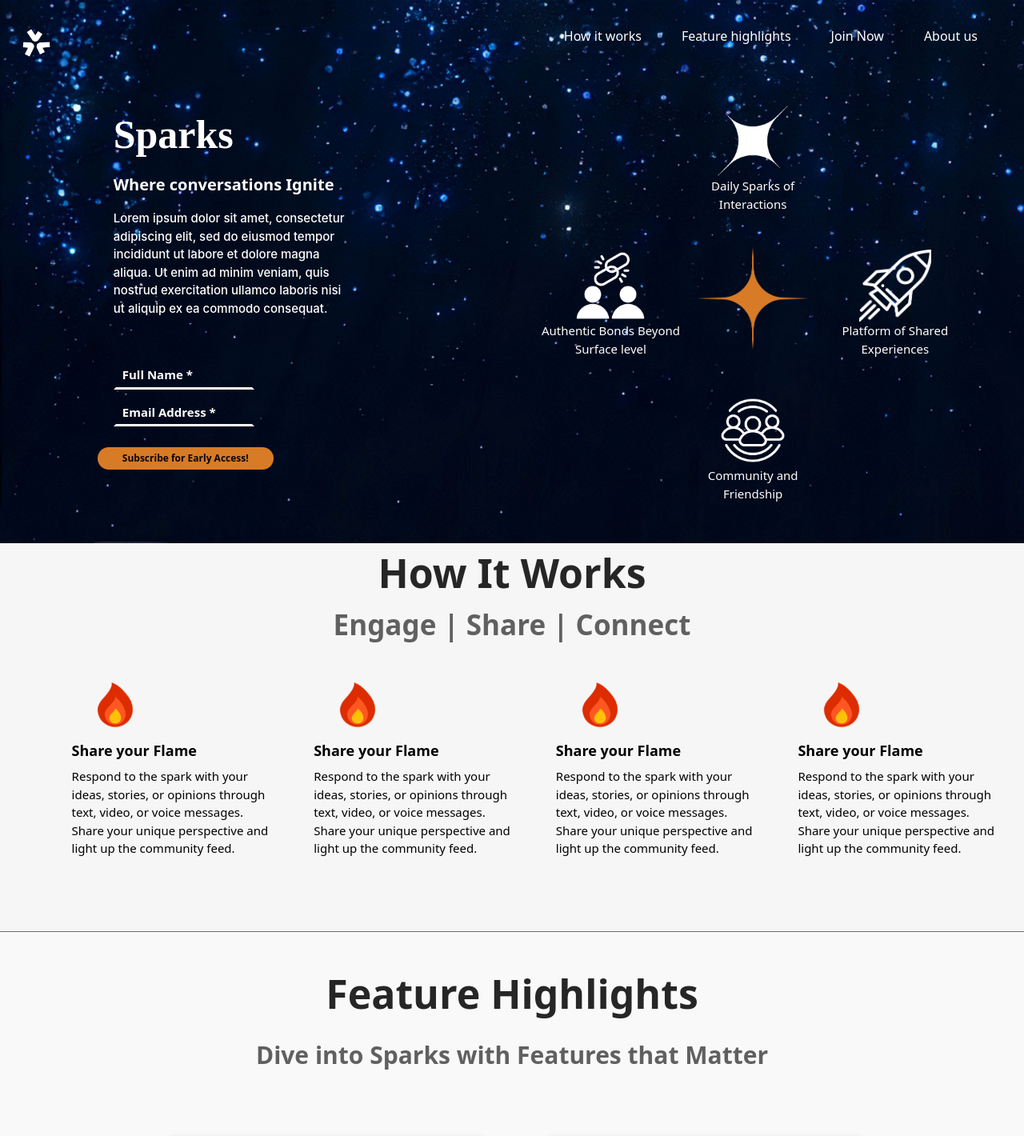
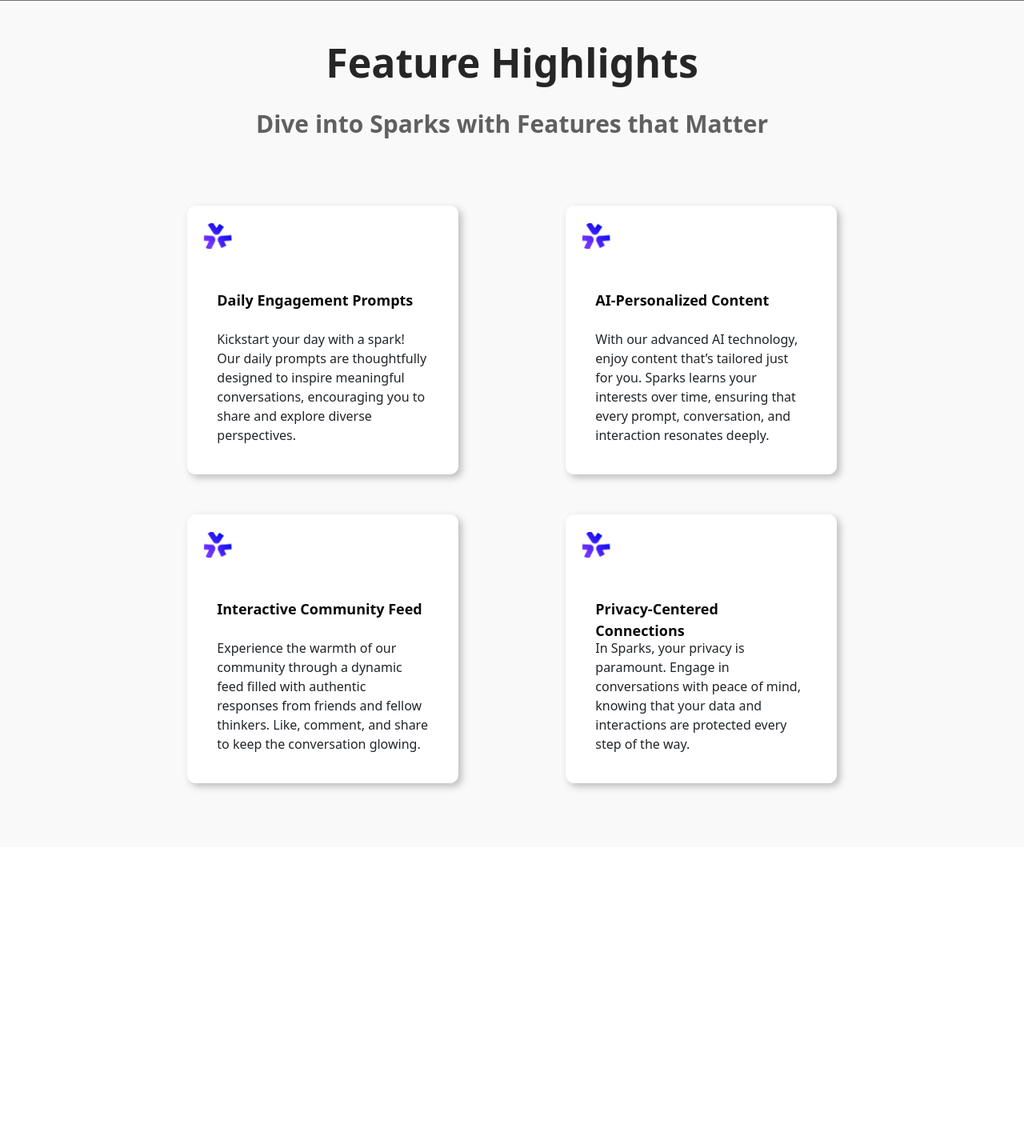
Before and after one commit to reactapp-projects/landing3, a React (Create React App) app: page / in a window 1280 px wide. Shown: the top 1420 px of the page at 80% size. After the commit the page ends 1059 px from the top, so only its background shows below. Built offline with nearby package versions, Linux system fonts and the light colour scheme.

Commit message:
fix: fixnig bugs

```diff
--- a/src/App.js
+++ b/src/App.js
@@ -13,15 +13,15 @@
       {/* <header className="App-header">
         <Button>Hello</Button>
       </header> */}
-      <Header />
-      <HowItWorks />
+      {/* <Header />
+      <HowItWorks /> */}
       <div style={{ backgroundColor: "#736D6D", height: "1px" }}></div>
       <FeatureHighlights />
-      <div style={{ backgroundColor: "#736D6D", height: "1px" }}></div>
+      {/* <div style={{ backgroundColor: "#736D6D", height: "1px" }}></div>
       <ComingSoon />
       <div style={{ backgroundColor: "#736D6D", height: "1px" }}></div>
       <AboutUS />
-      <Footer />
+      <Footer /> */}
     </div>
   );
 }
--- a/src/Components/FeatureHighlights.module.css
+++ b/src/Components/FeatureHighlights.module.css
@@ -49,7 +49,6 @@
   }
   .second_text {
     font-size: 30px;
-    width: 696px;
   }
   .grid {
     grid-template-columns: 1fr 1fr;
@@ -58,8 +57,8 @@
     margin-top: 10vh;
   }
   .card {
-    width: 400px;
-    height: 360px;
+    width: 80%;
+    height: 100%;
     padding: 20px;
     padding-top: 80px;
   }
@@ -71,17 +70,16 @@
   }
   .second_text {
     font-size: 20px;
-    width: 500px;
   }
   .grid {
-    grid-template-columns: 1fr 1fr;
-    width: 40vw;
+    grid-template-columns: 1fr;
+    width: 80%;
     grid-gap: 30px;
     margin-top: 10vh;
   }
   .card {
-    width: 280px;
-    height: 400px;
+    width: 80%;
+    height: 100%;
     padding: 20px;
     padding-top: 80px;
   }
@@ -93,11 +91,10 @@
   }
   .second_text {
     font-size: 13px;
-    width: 350px;
   }
   .grid {
     grid-template-columns: 1fr;
-    width: 50vw;
+    width: 80%;
     grid-gap: 30px;
     margin-top: 3vh;
   }
--- a/src/Components/Header.jsx
+++ b/src/Components/Header.jsx
@@ -66,22 +66,22 @@
       <div className={style.flexHeader}>
         <img
           src={logo1}
-          alt="My Image"
+          alt="MyImage"
           style={{ width: "35px", height: "35px", marginLeft: "20px" }}
         />
         <nav className={style.navbar}>
           <ul className={style.navbarList}>
             <li>
-              <a href="#">How it works</a>
+              <a href="#HowItWorks">How it works</a>
             </li>
             <li>
-              <a href="#">Feature highlights</a>
+              <a href="#FeaturesHighlights">Feature highlights</a>
             </li>
             <li>
-              <a href="#">Join Now</a>
+              <a href="#ComingSoon">Join Now</a>
             </li>
             <li>
-              <a href="#">About us</a>
+              <a href="#AboutUs">About us</a>
             </li>
           </ul>
         </nav>
@@ -123,12 +123,14 @@
       <div className={style.headermain}>
         <div className={style.textheader}>
           <p className={style.headertextmain}>Sparks</p>
-          <p className={style.headertextmedium}>Where conversations Ignite</p>
+          <p className={style.headertextmedium}>Where Conversations Ignite</p>
           <p className={style.headertextsmall}>
-            Lorem ipsum dolor sit amet, consectetur adipiscing elit, sed do
-            eiusmod tempor incididunt ut labore et dolore magna aliqua. Ut enim
-            ad minim veniam, quis nostrud exercitation ullamco laboris nisi ut
-            aliquip ex ea commodo consequat.
+            Welcome to Sparks, the future of social connectivity. Discover a
+            platform where genuine interactions flourish through personalized
+            content tailored just for you. Join our mission to transform digital
+            conversations into meaningful connections by inviting you to
+            explore, share, and discover through daily thought-provoking
+            conversations.
           </p>
 
           <div className={style.formdivDesktop}>
--- a/src/Components/HowItWorks.jsx
+++ b/src/Components/HowItWorks.jsx
@@ -1,16 +1,36 @@
 import React from "react";
 import style from "./HowItWorks.module.css";
 import fire from "../images/Fire.png";
+import download from "../images/download.png";
+import LightOn from "../images/LightOn.png";
+import Connect from "../images/Connect.png";
 
 function HowItWorks() {
   return (
     <div>
-      <div className={style.workdiv}>
+      <div id="HowItWorks" className={style.workdiv}>
         <p className={style.secondheadertext}>How It Works</p>
         <p className={style.secondmaintext}>Engage | Share | Connect</p>
         <div className={style.gridContainer}>
           <div>
-            <img src={fire} alt="My Image" className={style.imagediv} />
+            <img src={download} alt="MyImage" className={style.imagediv} />
+            <p className={style.imageundertext}>Download & Invite Friends</p>
+            <p className={style.secondimageundertext}>
+              Launch your Sparks experience by downloading the app. Invite
+              friends to join and start building your community!
+            </p>
+          </div>
+          <div>
+            <img src={LightOn} alt="MyImage" className={style.imagediv} />
+            <p className={style.imageundertext}>Receive Daily Spark</p>
+            <p className={style.secondimageundertext}>
+              Respond to the spark with your ideas, stories, or opinions through
+              text, video, or voice messages. Share your unique perspective and
+              light up the community feed.
+            </p>
+          </div>
+          <div>
+            <img src={fire} alt="MyImage" className={style.imagediv} />
             <p className={style.imageundertext}>Share your Flame</p>
             <p className={style.secondimageundertext}>
               Respond to the spark with your ideas, stories, or opinions through
@@ -19,30 +39,12 @@
             </p>
           </div>
           <div>
-            <img src={fire} alt="My Image" className={style.imagediv} />
-            <p className={style.imageundertext}>Share your Flame</p>
+            <img src={Connect} alt="MyImage" className={style.imagediv} />
+            <p className={style.imageundertext}>Connect & Grow</p>
             <p className={style.secondimageundertext}>
-              Respond to the spark with your ideas, stories, or opinions through
-              text, video, or voice messages. Share your unique perspective and
-              light up the community feed.
-            </p>
-          </div>
-          <div>
-            <img src={fire} alt="My Image" className={style.imagediv} />
-            <p className={style.imageundertext}>Share your Flame</p>
-            <p className={style.secondimageundertext}>
-              Respond to the spark with your ideas, stories, or opinions through
-              text, video, or voice messages. Share your unique perspective and
-              light up the community feed.
-            </p>
-          </div>
-          <div>
-            <img src={fire} alt="My Image" className={style.imagediv} />
-            <p className={style.imageundertext}>Share your Flame</p>
-            <p className={style.secondimageundertext}>
-              Respond to the spark with your ideas, stories, or opinions through
-              text, video, or voice messages. Share your unique perspective and
-              light up the community feed.
+              Dive into the community feed, interact with compelling responses,
+              and forge meaningful connections that grow stronger with every
+              shared spark.
             </p>
           </div>
         </div>
--- a/src/Components/HowItWorks.module.css
+++ b/src/Components/HowItWorks.module.css
@@ -4,6 +4,7 @@
 }
 
 .secondheadertext {
+  padding-top: 2%;
   font-weight: 700;
   text-align: center;
   color: #262626;
@@ -16,7 +17,7 @@
   margin: 0 auto;
   color: #606060;
   font-size: 35px;
-  margin-top: -15px;
+  /* margin-top: -15px; */
 }
 .gridContainer {
   display: grid;
@@ -24,6 +25,7 @@
   gap: 20px;
   margin-left: 7%;
   margin-top: 3%;
+  justify-items: center;
 }
 
 .imageundertext {
```
Also changed, not shown: src/images/LightOn.png (renamed from src/images/Light On.png), src/images/download.png (renamed from src/images/icons8-download-96 1.png).
